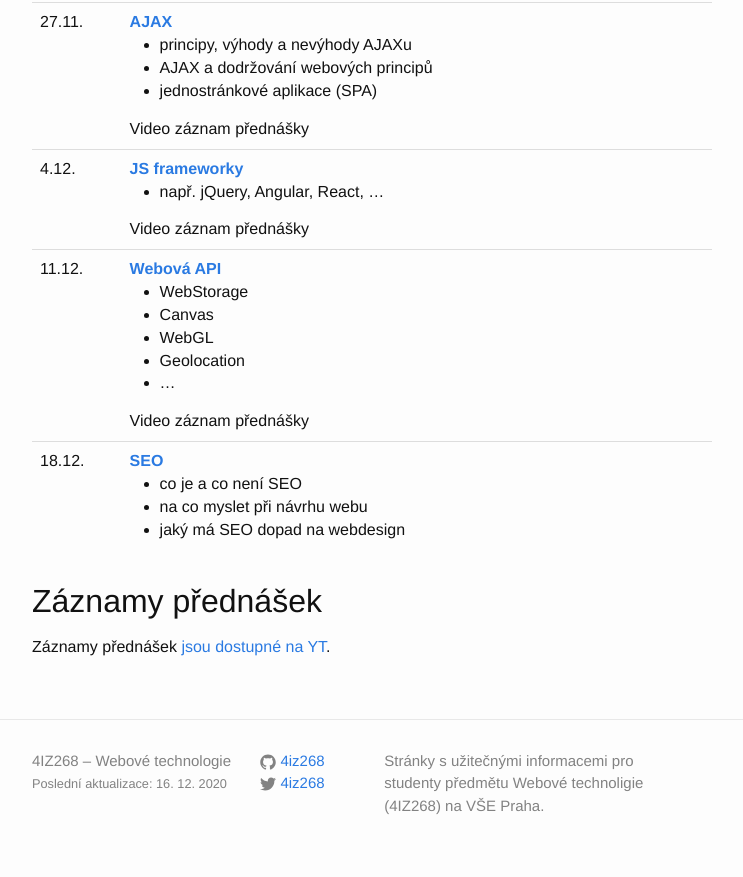
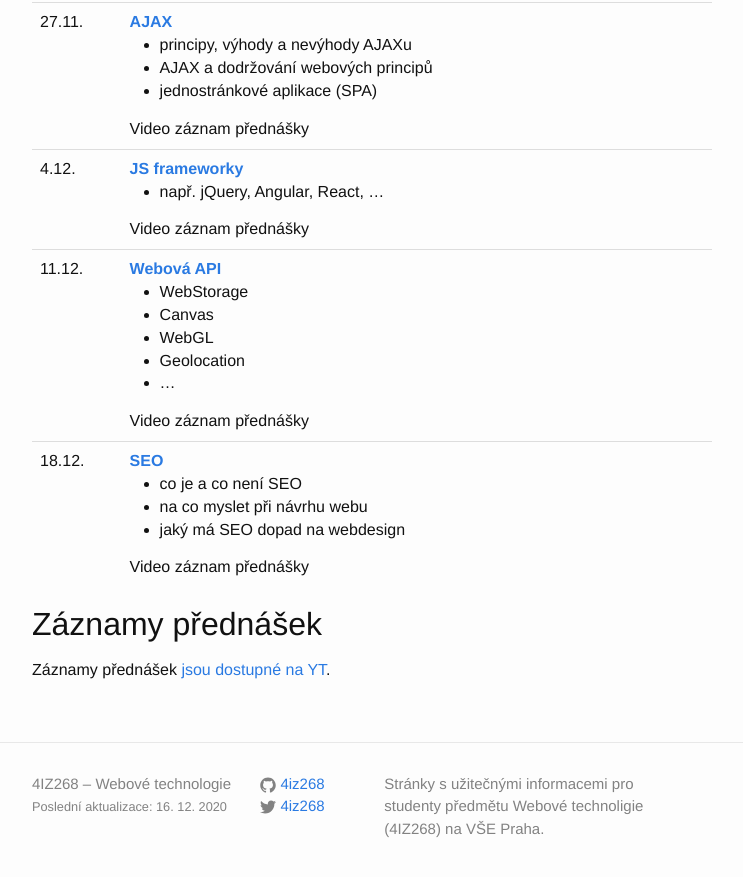
Before and after one commit to 4iz268/4iz268.github.io, a Jekyll site: the page built from prednasky/index.html, in a window 1280 px wide and 900 px high, scrolled down 1548 px. Shown: the top 877 px of the window, without its empty margins (268-1011 px from the left). Built offline with Jekyll 4.4.1, drawn with Linux system fonts in a browser that asks for light colours; nearby versions of some CDN libraries.

Commit message:
Added video of SEO lecture

```diff
--- a/prednasky/index.html
+++ b/prednasky/index.html
@@ -195,6 +195,10 @@
           <li>na co myslet při návrhu webu</li>
           <li>jaký má SEO dopad na webdesign</li>
         </ul>
+        <details>
+          <summary>Video záznam přednášky</summary>
+          <iframe width="560" height="315" src="https://www.youtube.com/embed/G-DVfoXXBmg" frameborder="0" allow="accelerometer; autoplay; clipboard-write; encrypted-media; gyroscope; picture-in-picture" allowfullscreen></iframe>
+        </details>
       </td>
     </tr>
     <!--
```
